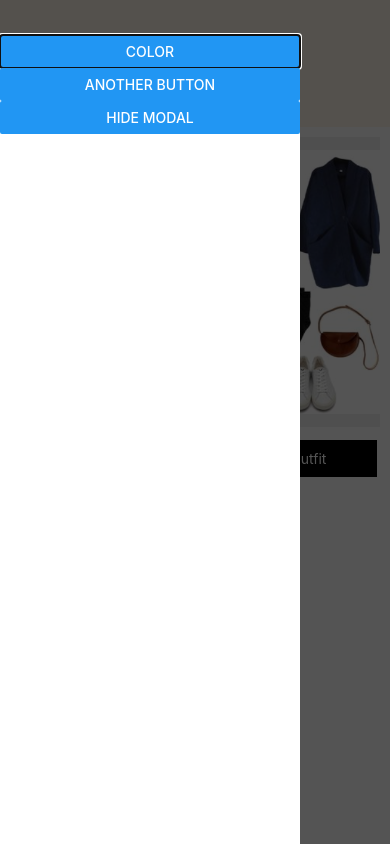
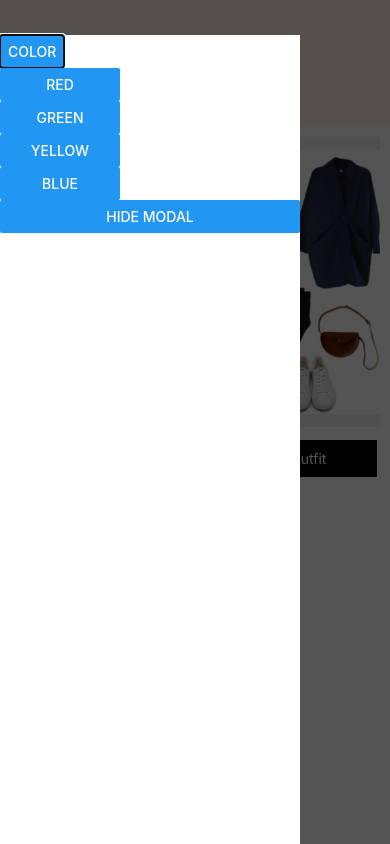
Before and after one commit to KhaosFountain/UniFashion, a React Native app: screen / in a window 390 px wide. Both pictures are taken after a click on the button "COLOR". Built offline with nearby package versions, Linux system fonts and the light colour scheme.

Commit message:
Added color filter buttons

```diff
--- a/components/Filters/filter.js
+++ b/components/Filters/filter.js
@@ -11,21 +11,37 @@ export default function Filter(){
 
   const moreButtons = () =>{
     return(
-      <View>
-      <Button title="Another Button" onPress={() => {}} />
+      <View style={styles.subcolor}>
+      <Button title="Red" onPress={() => {}} />
+      <Button title="Green" onPress={() => {}} />
+      <Button title="Yellow" onPress={() => {}} />
+      <Button title="Blue" onPress={() => {}} />
+
       </View>
     )
 
   }
 
   return (
-    <View>
+    <View style={styles.container}>
+      <View style={styles.color}>
       <Button title="Color" onPress={handlePress} />
+      </View>
       {showButton && moreButtons()}
     </View>
   );
 }
 
-// const styles = StyleSheet.create({
-
-// })
+ const styles = StyleSheet.create({
+    container:{
+      display:"flex",
+     // backgroundColor:"red",
+    },
+    color:{
+        marginRight:"auto",
+    },
+    subcolor:{
+      display:"flex",
+      marginRight:180,
+    }
+ })
```
